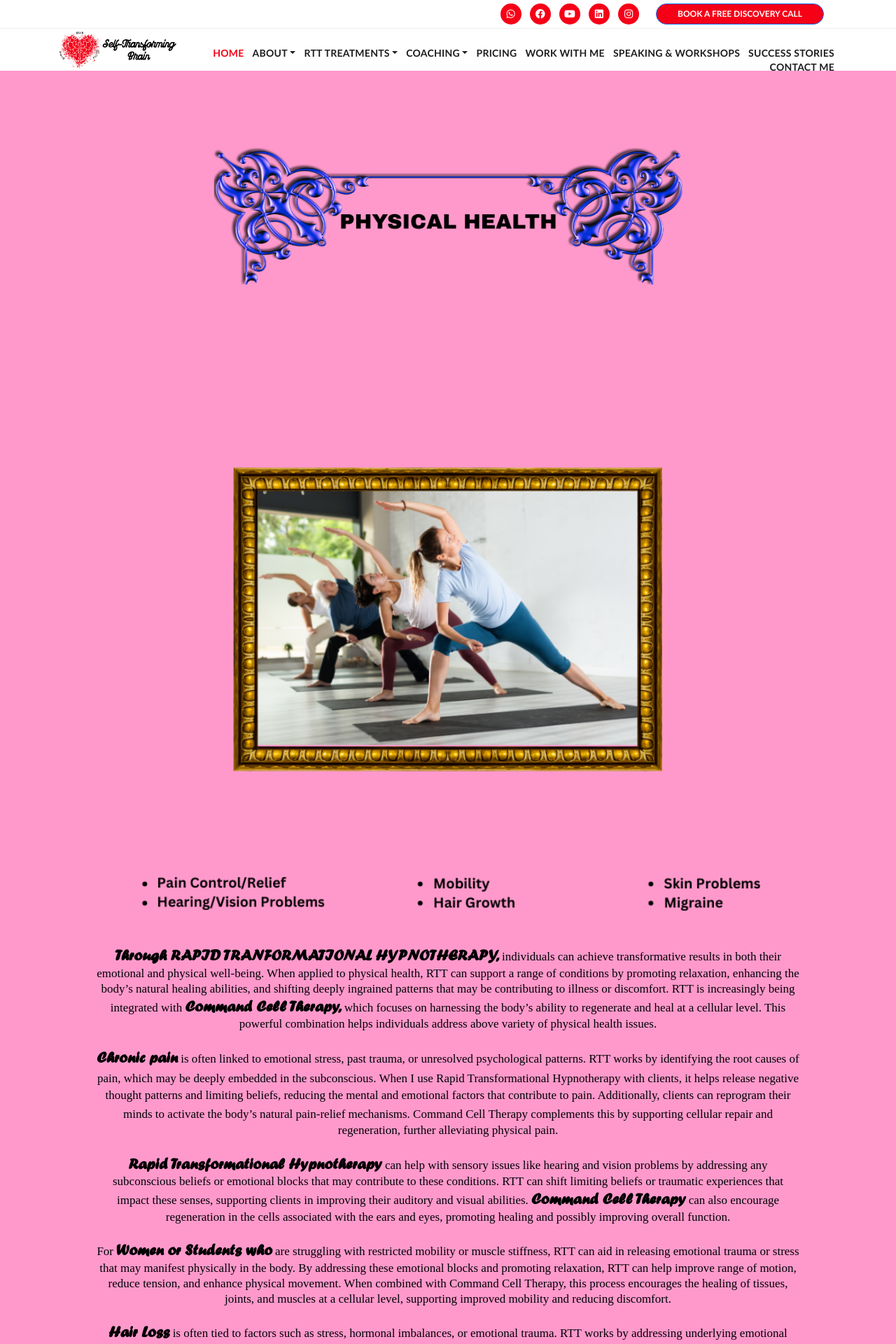
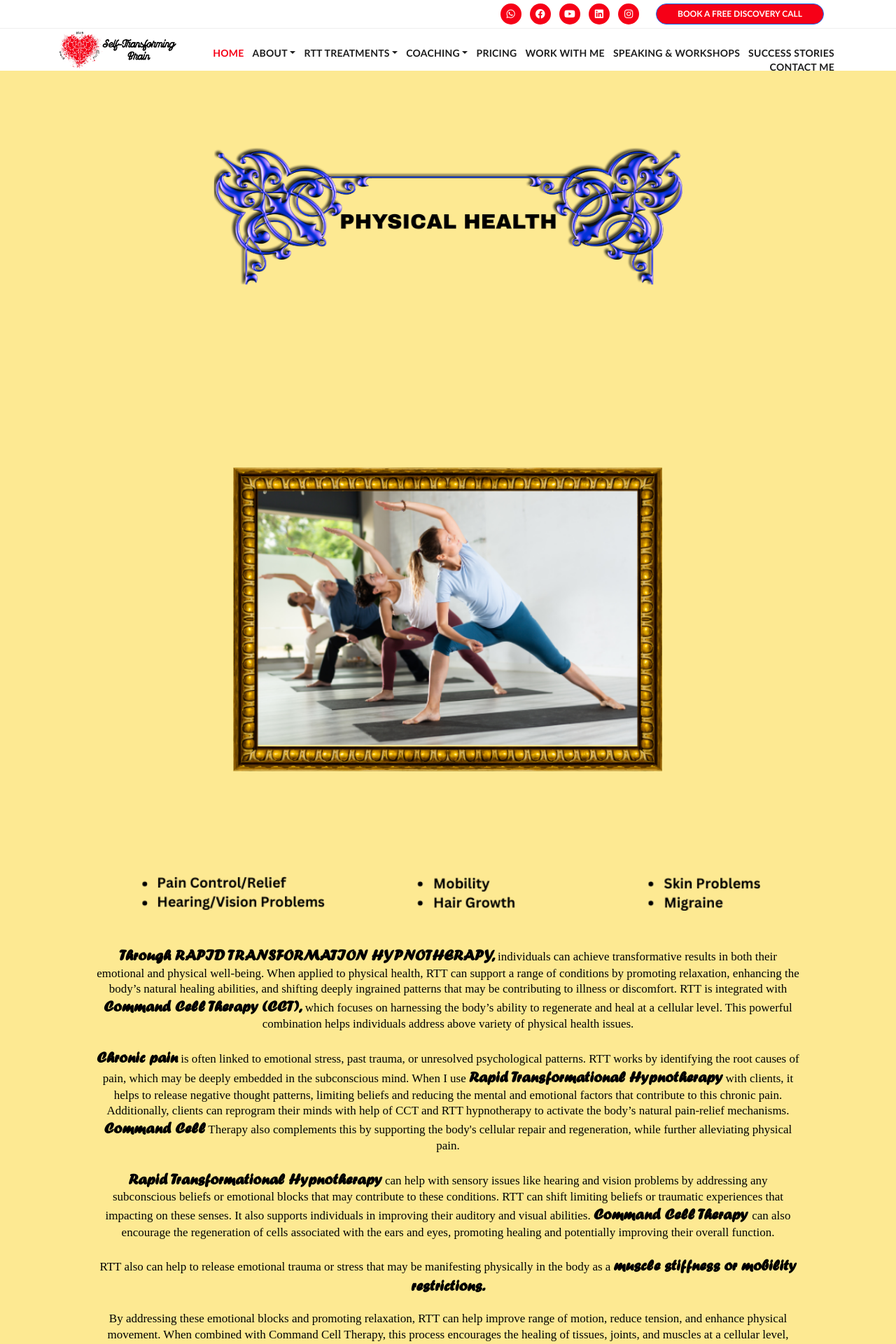
Before and after one commit to gericlois/SelfTransformingBrain, a PHP site: page /pages/physical.php in a window 1280 px wide. Shown: the top 1920 px of the page at 70% size. Run offline with PHP 8.4, Linux system fonts and the light colour scheme; some web fonts are replaced.

Commit message:
Fixed Pages until physicalpage

```diff
--- a/assets/css/main.css
+++ b/assets/css/main.css
@@ -3503,7 +3503,7 @@ Physical Style
 ---------------------------------------------
 */
 .physical {
-  background-color: #ff99cc;
+  background-color: #fde992;
   padding: 60px 0px 100px 0px;
   text-align: center;
 }
--- a/pages/addiction.php
+++ b/pages/addiction.php
@@ -49,7 +49,7 @@
                                 mind, where smoking habits are stored. Through RTT, clients can reframe their
                                 perception of smoking, reducing cravings and the emotional attachment they may have
                                 to cigarettes. The therapeutic process can address the root causes of the addiction,
-                                such as stress, anxiety, or unresolved trauma, leading to lasting change.<br><br>
+                                such as stress, anxiety, or unresolved trauma and it will lead to long lasting change.<br><br>
 
                                 <span class="highlighted-text">Alcohol addiction</span> is often linked to emotional
                                 numbness, stress relief, or social
@@ -110,7 +110,7 @@
                             </p>
                             <p class="two"> If you’re struggling with any form of addiction, <span
                                     class="highlighted-text">Rapid Transformational Hypnotherapy</span>could be the
-                                <span class="highlighted-text">TRANFORMATIVE THERAPY</span> that you need to break free and
+                                <span class="highlighted-text">TRANFORMATIVE THERAPY</span> that you need in order to break free and
                                 start living a healthier, more fulfilling life.
                             </p>
 
@@ -132,7 +132,7 @@
                             </p>
 
                             <p class="four">In the journey of self-discovery and healing, there are moments when clarity and guidance from wise voices can light our path. Maya Angelou, with her profound wisdom, reminds us of the importance of simply doing what’s right, no matter the circumstances. <br>
-                                In this powerful clip, she speaks to the core of our human experience — the simplicity yet strength in choosing to act with integrity and compassion. Whether you’re facing challenges, striving for change, or embracing a new chapter in your life, Angelou’s message is a beacon of encouragement.
+                                In this powerful clip, she speaks to the core of our human experience — the simplicity yet strength in choosing to act with integrity and compassion. Whether you’re facing challenges, striving for change, or embracing a new chapter in your life, Angelou’s message serves as a beacon of encouragement.
 
                             </p>
                             <p class="five">Watch the clip and be inspired to take action with purpose, knowing that doing what is right is always within your control.
--- a/pages/physical.php
+++ b/pages/physical.php
@@ -32,98 +32,110 @@
 
                     <div class="col-lg-12">
                         <div class="context">
-                            <p class="one"><span class="highlighted-text">Through RAPID TRANFORMATIONAL
-                                    HYPNOTHERAPY,</span> individuals can achieve
-                                transformative results in both their emotional and physical well-being. When applied to
-                                physical health, RTT can support a range of conditions by promoting relaxation,
-                                enhancing the body’s natural healing abilities, and shifting deeply ingrained patterns
-                                that may be contributing to illness or discomfort. RTT is increasingly being integrated
-                                with <span class="highlighted-text">Command Cell Therapy,</span> which focuses on
-                                harnessing the body’s ability to regenerate
-                                and heal at a cellular level. This powerful combination helps individuals address above
-                                variety of physical health issues. <br><br>
+                            <p class="one"><span class="highlighted-text">Through RAPID TRANSFORMATION
+                                    HYPNOTHERAPY,</span>
+                                individuals can achieve transformative results in both their emotional and physical
+                                well-being. When applied to physical health, RTT can support a range of conditions
+                                by promoting relaxation, enhancing the body’s natural healing abilities, and
+                                shifting deeply ingrained patterns that may be contributing to illness or
+                                discomfort. RTT is integrated with <span class="highlighted-text">Command Cell
+                                    Therapy (CCT),</span> which focuses on
+                                harnessing the body’s ability to regenerate and heal at a cellular level. This
+                                powerful combination helps individuals address above variety of physical health
+                                issues.<br><br>
 
-                                <span class="highlighted-text">Chronic pain</span> is often linked to emotional stress,
-                                past trauma, or unresolved
-                                psychological patterns. RTT works by identifying the root causes of pain, which may be
-                                deeply embedded in the subconscious. When I use <span
-                                    class="highlighted-text"></span>Rapid Transformational Hypnotherapy with
-                                clients, it helps release negative thought patterns and limiting beliefs, reducing the
-                                mental and emotional factors that contribute to pain. Additionally, clients can
-                                reprogram their minds to activate the body’s natural pain-relief mechanisms. <span
-                                    class="highlighted-text"></span>Command
-                                Cell Therapy complements this by supporting cellular repair and regeneration, further
-                                alleviating physical pain.<br><br>
+                                <span class="highlighted-text">Chronic pain</span> is often linked to
+                                emotional stress, past trauma, or unresolved
+                                psychological patterns. RTT works by identifying the root causes of pain, which may
+                                be deeply embedded in the subconscious mind. When I use <span
+                                    class="highlighted-text">Rapid Transformational Hypnotherapy</span> with
+                                clients, it helps to release negative thought patterns, limiting
+                                beliefs and reducing the mental and emotional factors that contribute to this
+                                chronic pain. Additionally, clients can reprogram their minds with help of CCT and
+                                RTT hypnotherapy to activate the body’s natural pain-relief mechanisms. <span
+                                    class="highlighted-text">Command Cell</span>
+                                Therapy also complements this by supporting the body's cellular repair and
+                                regeneration, while further alleviating physical pain.<br><br>
 
-                                <span class="highlighted-text">Rapid Transformational Hypnotherapy</span> can help with
-                                sensory issues like hearing and vision
-                                problems by addressing any subconscious beliefs or emotional blocks that may contribute
-                                to these conditions. RTT can shift limiting beliefs or traumatic experiences that impact
-                                these senses, supporting clients in improving their auditory and visual abilities.
-                                <span class="highlighted-text">Command Cell Therapy</span> can also encourage
-                                regeneration in the cells associated with the
-                                ears and eyes, promoting healing and possibly improving overall function.<br><br>
+                                <span class="highlighted-text">Rapid Transformational Hypnotherapy</span> can
+                                help with sensory issues like hearing and
+                                vision problems by addressing any subconscious beliefs or emotional blocks that may
+                                contribute to these conditions. RTT can shift limiting beliefs or traumatic
+                                experiences that impacting on these senses. It also supports individuals in
+                                improving their auditory and visual abilities. <span class="highlighted-text">Command
+                                    Cell Therapy </span>can also
+                                    encourage the regeneration of cells associated with the ears and eyes, promoting
+                                    healing and potentially improving their overall function.<br><br>
 
-                                For <span class="highlighted-text">Women or Students who</span> are struggling with
-                                restricted mobility or muscle stiffness,
-                                RTT can aid in releasing emotional trauma or stress that may manifest physically in the
-                                body. By addressing these emotional blocks and promoting relaxation, RTT can help
-                                improve range of motion, reduce tension, and enhance physical movement. When combined
-                                with Command Cell Therapy, this process encourages the healing of tissues, joints, and
+                                    RTT also can help to release emotional trauma or stress that may be manifesting
+                                    physically in the body as a <span class="highlighted-text">muscle stiffness or
+                                        mobility restrictions.</span><br><br>
+
+                                    By addressing these emotional blocks and promoting relaxation, RTT can help improve
+                                    range of motion, reduce tension, and enhance physical movement. When combined with
+                                    Command Cell Therapy, this process encourages the healing of tissues, joints, and
                                     muscles at a cellular level, supporting improved mobility and reducing
                                     discomfort.<br><br>
 
-                                <span class="highlighted-text">Hair Loss</span> is often tied to factors such as stress,
+                                    <span class="highlighted-text">Hair Loss</span> is often tied to factors such as
+                                    stress,
                                     hormonal imbalances, or emotional
-                                trauma. RTT works by addressing underlying emotional causes, such as anxiety, low
-                                self-esteem, or past trauma, which may contribute to hair thinning or loss. By releasing
-                                these emotional blocks, RTT helps to stimulate a healthier mental state, encouraging
-                                more balanced hormone levels. <span class="highlighted-text">Command Cell Therapy</span>
-                                works synergistically by stimulating
-                                the growth of hair follicles, improving circulation to the scalp, and encouraging the
-                                natural regenerative processes needed for hair restoration.<br><br>
+                                    trauma. RTT works by addressing these underlying emotional causes, such as anxiety,
+                                    low self-esteem, or past trauma, which may contribute to hair thinning or loss. By
+                                    releasing these emotional blocks, RTT helps to stimulate a healthier mental state,
+                                    encouraging more balanced hormone levels. <span class="highlighted-text">Command
+                                        Cell Therapy</span> also works
+                                    synergistically by stimulating the growth of hair follicles, improving circulation
+                                    to the scalp, and encouraging the natural regenerative processes needed for hair
+                                    restoration.<br><br>
 
-                                <span class="highlighted-text">Skin Conditions</span> such as acne, eczema, psoriasis,
-                                or premature aging are often linked to
-                                stress, emotional imbalances, or unresolved subconscious issues. RTT can help uncover
-                                and address the emotional triggers behind these skin issues, allowing individuals to
-                                shift their mindset and release negative beliefs that may be manifesting on the skin. By
-                                fostering a sense of self-love and acceptance, RTT promotes healthier skin. When
-                                complemented by <span class="highlighted-text">Command Cell Therapy,</span> which
-                                accelerates cellular regeneration, skin
-                                conditions can be healed and rejuvenated from the inside out. I used Rapid
-                                Transformational Hypnotherapy along with Command Cell Therapy on one of my students who
-                                had eczema on her arm, and after just one session, there was noticeable improvement. The
-                                underlying issue was related to the stress she was experiencing with her exams.<br><br>
+                                    <span class="highlighted-text">Skin Conditions</span> such as acne, eczema,
+                                    psoriasis, or premature aging are often linked
+                                    to stress, emotional imbalances, or unresolved subconscious issues. RTT can help to
+                                    uncover and address these emotional triggers behind the skin issues, allowing
+                                    individuals to shift their mindset and release the negative beliefs that may be
+                                    manifesting on the skin. By fostering a sense of self-love and acceptance, RTT
+                                    promotes healthier and glowing skin. When complemented by <span
+                                        class="highlighted-text">Command Cell Therapy,</span>
+                                    which accelerates skin cellular regeneration then skin conditions can be healed and
+                                    rejuvenated from the inside out. I used <span class="highlighted-text">Rapid
+                                        Transformational Hypnotherapy</span> along
+                                    with <span class="highlighted-text">Command Cell Therapy</span> on one of my
+                                    students who had eczema on her arm, and after
+                                    just one session, there was noticeable improvement of her eczema. However, I found
+                                    that the underlying issue was related to the stress that she was experiencing with
+                                    her exams.<br><br>
 
                                     <span class="highlighted-text">Migraines</span> are often linked to triggers such as
-                                stress, tension, and emotional turmoil.
-                                RTT can help individuals uncover the emotional roots of their migraines and reprogram
-                                their subconscious mind to reduce the intensity and frequency of these painful episodes.
-                                Through RTT, clients can learn to relax their bodies and minds, breaking the cycle of
-                                stress and tension that contributes to migraines. When combined with Command Cell
-                                Therapy, which supports the healing of neural pathways and tissues, individuals may
-                                experience lasting relief from chronic migraine pain.<br><br>
+                                    stress, tension, and emotional
+                                    turmoil. RTT can help individuals to uncover the emotional roots of their migraines
+                                    then reprogram their subconscious mind to reduce the intensity and frequency of
+                                    these painful episodes. Through RTT, clients can learn to relax their bodies and
+                                    minds, breaking the cycle of stress and tension that contributes to migraines. When
+                                    combined with Command Cell Therapy, which supports the healing of neural pathways
+                                    and tissues, individuals may have an experience the lasting relief from chronic
+                                    migraine pain.<br><br>
 
                                     RTT is highly effective at identifying the mental and emotional components that
-                                influence physical health. Through deep hypnosis, individuals can access their
+                                    influence our physical health. Through deep hypnosis, individuals can access their
                                     subconscious mind and remove negative beliefs or fears that may be holding them back
-                                from healing. Command Cell Therapy, on the other hand, focuses on healing the body at a
-                                cellular level, encouraging cellular regeneration and repair. When these two powerful
-                                therapies are combined, they work synergistically to promote optimal health and
-                                healing.<br><br>
-
-                                By using RTT to address emotional blocks, beliefs, and trauma, and Command Cell Therapy
-                                to encourage physical healing, individuals can experience profound and lasting
-                                improvements in their overall health. Whether managing pain, improving mobility, or
-                                promoting hair and skin regeneration, this integrated approach is a holistic and
-                                effective solution for those seeking to improve their physical well-being.<br><br>
+                                    from healing. Command Cell Therapy, on the other hand, focuses on healing the body
+                                    at a cellular level, encouraging cellular regeneration and repair. When these two
+                                    powerful therapies are combined, they both work synergistically to promote optimal
+                                    health, overall body and mind healing.<br><br>
 
                                     <span class="highlighted-text">Rapid Transformational Hypnotherapy,</span> in
-                                combination with Command Cell Therapy, offers a
-                                comprehensive and holistic approach to managing a wide variety of physical health
-                                concerns, enabling individuals to tap into their body’s innate healing potential and
-                                achieve better physical health.
+                                    combination with <span class="highlighted-text">Command Cell Therapy,</span> offers
+                                    a comprehensive and holistic approach to
+                                    managing a wide variety of physical health concerns, enabling individuals to tap
+                                    into
+                                    their body’s innate healing potential in order to achieve better physical health.
+                                    Whether managing pain, improving mobility, or promoting hair and skin regeneration,
+                                    this
+                                    integrated approach is a holistic and effective solution for those seeking to
+                                    improve
+                                    their physical and mental well-being.
+
 
                             </p>
 
```
Also changed, not shown: pages/career.php (+67 -70 lines), pages/mental.php (+5 -6 lines), pages/weight.php (+65 -54 lines), assets/images/includes/addiction_poem.png, assets/images/includes/physical_footer.png. Lines whose indentation alone changed are shown as unchanged.
